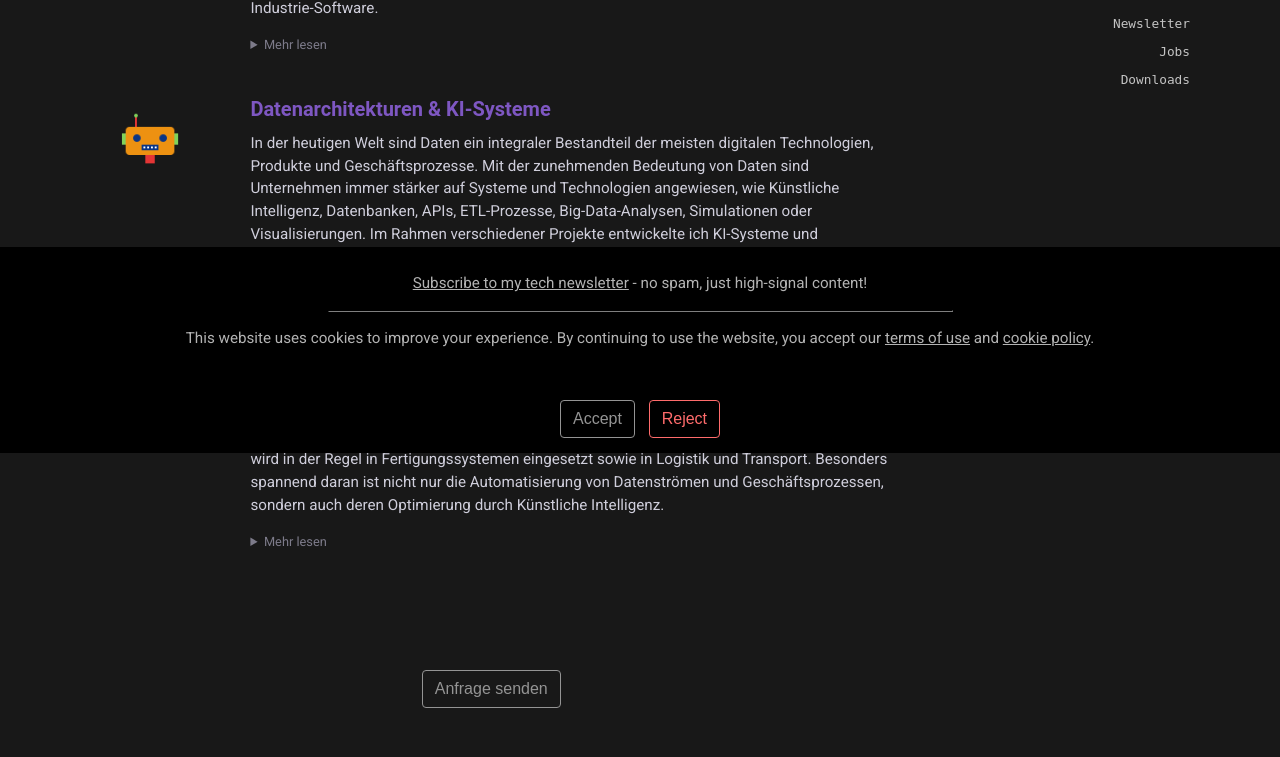
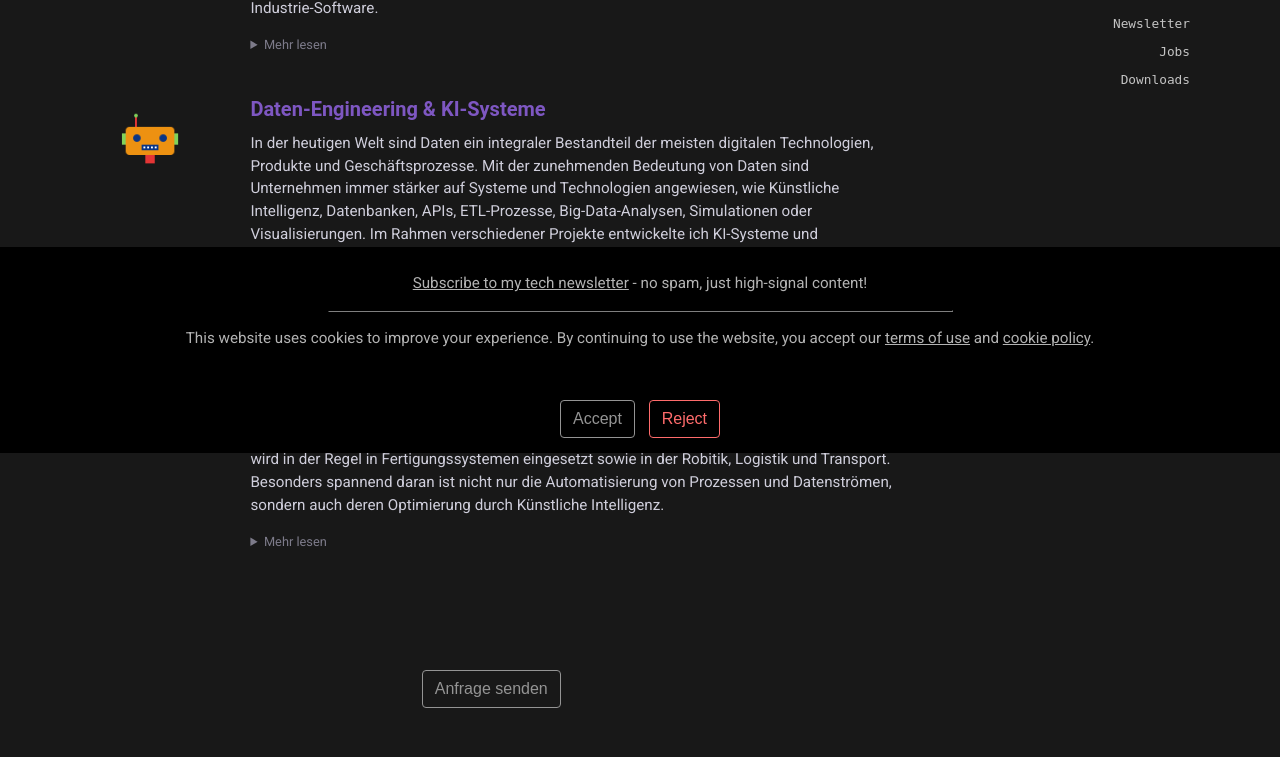
Before and after one commit to ChristopherYoon89/Website-Test-Server, a Django app: page /de/ in a window 1280 px wide. Shown: the part 347-1104 px from the top of the page. Run offline with Django 4.2, Linux system fonts and the light colour scheme; data that the repository does not hold is empty; parts of the project's set-up code (start-up, migrations or seed data) failed here and were passed over; some libraries are stand-ins or nearby versions; some web fonts are replaced.

Commit message:
Update startpage skills and text

```diff
--- a/blog/templates/blog/home.html
+++ b/blog/templates/blog/home.html
@@ -43,7 +43,7 @@
           </p>
       </div>
       <div class="media-body">
-        <h2 class="mt-0 mb-1" style="font-size:15pt;">Data Architectures & AI Systems </h2>
+        <h2 class="mt-0 mb-1" style="font-size:15pt;">Data Engineering & AI Systems </h2>
         <p class="mt-1">
         In today's world data has become an integral part of most digital technologies, products and business
         processes. With data gaining in importance businesses increasingly rely on systems such as artificial intelligence,
@@ -132,7 +132,7 @@
   <p><img src="{% static 'blog/images/Python_logo.webp' %}"><span>Python</span></p>
   <p><img src="{% static 'blog/images/Django-Icon.webp' %}"><span>Django</span></p>
   <p><img src="{% static 'blog/images/JavaScript-Icon.webp' %}"><span>JavaScript / React</span></p>
-  <p><img src="{% static 'blog/images/C-Icon.webp' %}"><span>C</span></p>
+  <p><img src="{% static 'blog/images/C-Icon.webp' %}"><span>C / C++</span></p>
   <p><img src="{% static 'blog/images/Sql_data_base_with_logo.webp' %}"><span>SQL</span></p>
   <p><img src="{% static 'blog/images/Microsoft_Azure.webp' %}"><span>Microsoft Azure</span></p>
   <p><img src="{% static 'blog/images/Linux_logo.webp' %}"><span>Linux</span></p>
--- a/blog_ger/templates/blog_ger/home_ger.html
+++ b/blog_ger/templates/blog_ger/home_ger.html
@@ -41,15 +41,15 @@
               <img class="mr-3" src="{% static "blog/images/robotfreeze.png" %}" alt="Data systems and ai"> </p>
       </div>
       <div class="media-body">
-        <h2 class="mt-0 mb-1" style="font-size:15pt;">Datenarchitekturen & KI-Systeme </h2>
+        <h2 class="mt-0 mb-1" style="font-size:15pt;">Daten-Engineering & KI-Systeme </h2>
         <p class="mt-1">
         In der heutigen Welt sind Daten ein integraler Bestandteil der meisten digitalen
         Technologien, Produkte und Geschäftsprozesse. Mit der zunehmenden Bedeutung von
         Daten sind Unternehmen immer stärker auf Systeme und Technologien angewiesen, wie
         Künstliche Intelligenz, Datenbanken, APIs, ETL-Prozesse, Big-Data-Analysen,
         Simulationen oder Visualisierungen. Im Rahmen verschiedener Projekte entwickelte ich
-        KI-Systeme und Datenarchitekturen für die Finanzbranche, Immobilienwirtschaft, Marketingagenturen oder
-        Medienunternehmen.
+        KI-Systeme und Datenarchitekturen für die Finanzbranche, Immobilien- und Bauwirtschaft,
+        Marketingagenturen oder Medienunternehmen.
         </p>
         <p>
           <details class="col-lgrey small">
@@ -73,8 +73,8 @@
         <p class="mt-1">
         Industrie-Software umfasst in der Regel die Automatisierung und Skalierung von Industrie-Prozessen sowie
         die Integration und Interoperabilität von Datenströmen. Industrie-Software wird in der Regel in
-        Fertigungssystemen eingesetzt sowie in Logistik und Transport. Besonders
-        spannend daran ist nicht nur die Automatisierung von Datenströmen und Geschäftsprozessen,
+        Fertigungssystemen eingesetzt sowie in der Robitik, Logistik und Transport. Besonders
+        spannend daran ist nicht nur die Automatisierung von Prozessen und Datenströmen,
         sondern auch deren Optimierung durch Künstliche Intelligenz.
         </p>
         <p>
@@ -132,7 +132,7 @@
   <p><img src="{% static 'blog/images/Python_logo.webp' %}"><span>Python</span></p>
   <p><img src="{% static 'blog/images/Django-Icon.webp' %}"><span>Django</span></p>
   <p><img src="{% static 'blog/images/JavaScript-Icon.webp' %}"><span>JavaScript / React</span></p>
-  <p><img src="{% static 'blog/images/C-Icon.webp' %}"><span>C</span></p>
+  <p><img src="{% static 'blog/images/C-Icon.webp' %}"><span>C / C++</span></p>
   <p><img src="{% static 'blog/images/Sql_data_base_with_logo.webp' %}"><span>SQL</span></p>
   <p><img src="{% static 'blog/images/Microsoft_Azure.webp' %}"><span>Microsoft Azure</span></p>
   <p><img src="{% static 'blog/images/Linux_logo.webp' %}"><span>Linux</span></p>
```
